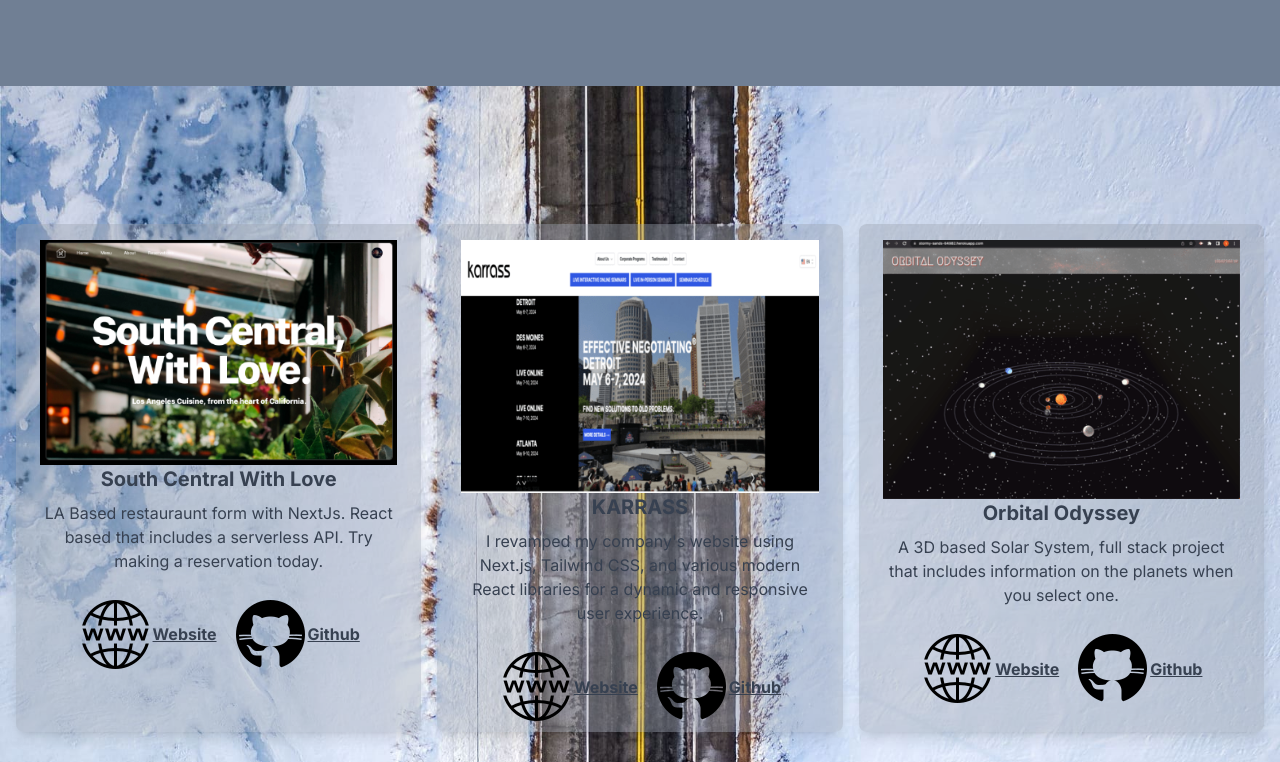
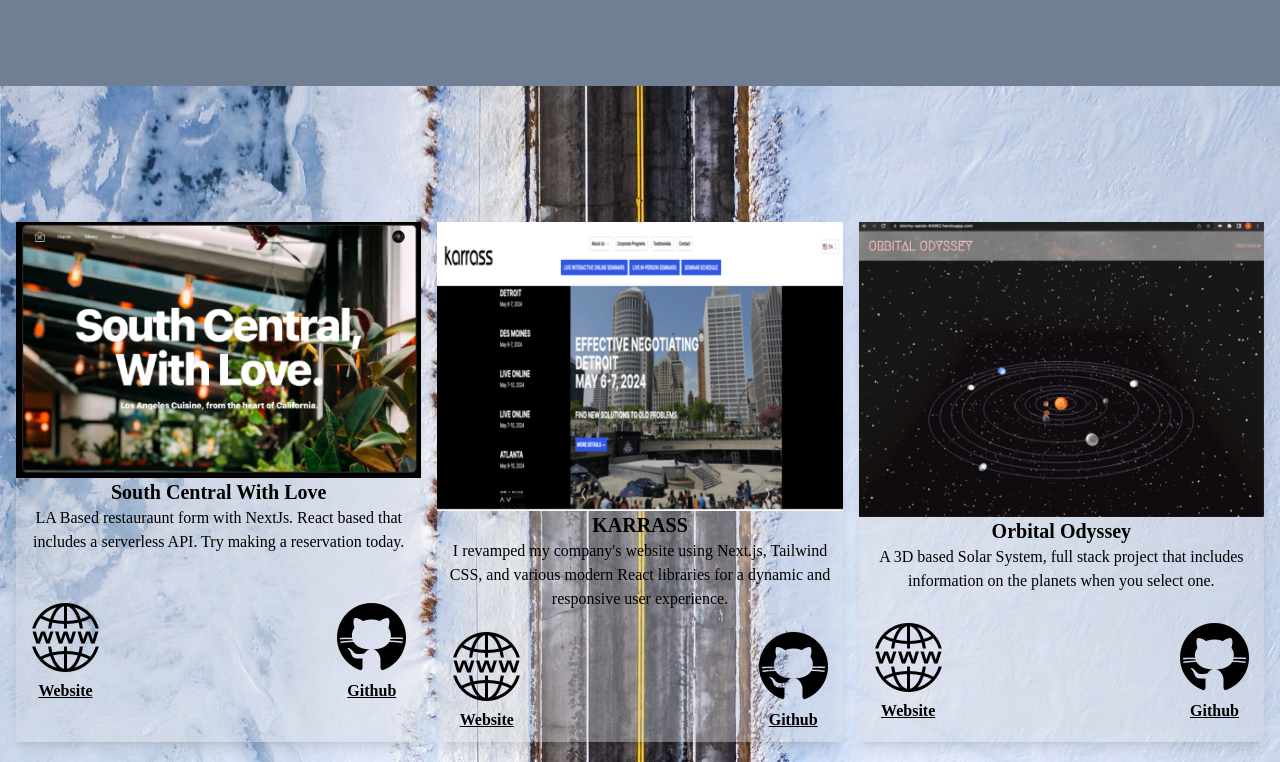
Before and after one commit to Proper-Stevo/Portfolio, a Next.js app: page / in a window 1280 px wide. Shown: the part 1158-1920 px from the top of the page. Built offline with nearby package versions, Linux system fonts and the light colour scheme.

Commit message:
fixed now

```diff
--- a/app/components/Projects.js
+++ b/app/components/Projects.js
@@ -7,7 +7,7 @@
     CardFooter,
     CardHeader,
     CardTitle,
-} from "./Card"
+} from "./Cards"
 
 
 function Projects() {
@@ -54,38 +54,43 @@
     return (
         <>
             <div className="background2" id="GitHub">
-                <div className="min-h-screen flex items-center justify-center ">
+            <div className="min-h-screen flex items-center font-serif justify-center">
                     <div className="container mx-auto px-4">
-                        <div className="flex flex-wrap justify-center -mx-2">
-                            {projectsInfo.map((project, index) => (
-                                <div key={index} className="w-full sm:w-1/2 lg:w-1/3 px-2 mb-4 flex justify-center lg:text-gray-700  sm:text-white">
-                                    <div className="bg-gray-400 bg-opacity-40 rounded-lg shadow-lg w-full">
-                                        <div className="text-center px-6 py-4">
-                                            <DisplayProject project={project.title} />
-                                            <h2 className="text-xl font-bold mb-2 hover:text-white">{project.title}</h2>
-                                            <p className="">{project.description}</p>
-                                        </div>
-                                        <div className="flex justify-center py-2 ">
-                                            <a href={project.demo} className="underline font-bold flex items-center mr-4 hover:text-white">
-                                                <img src="./images/urlBadge.png" alt="Website Icon" className="" />
-                                                <span>Website</span>
-                                            </a>
-                                            <a href={project.github} className="underline font-bold flex items-center hover:text-white">
-                                                <img src="./images/gbBadge.png" alt="Github Icon" className="" />
-                                                <span>Github</span>
-                                            </a>
-                                        </div>
+                        <div className="flex flex-wrap -mx-2 justify-center">
+                            {projectsInfo.map((project, index) => {
+                                return (
+                                    <div key={index} className="w-full text-black sm:w-1/2 lg:w-1/3 px-2 mb-4">
+                                        <Card className="text-center h-full bg-gray-300 bg-opacity-40 shadow-lg flex flex-col justify-between mt-16 lg:mt-1">
+                                            <CardHeader>
+                                                <DisplayProject project={project.title} />
+                                                <CardTitle className="text-xl font-bold hover:text-white">{project.title}</CardTitle>
+                                                <CardDescription>{project.description}</CardDescription>
+                                            </CardHeader>
+                                            <CardContent>
+                                                <div className="px-3 mt-4 mb-2 flex flex-col sm:flex-row items-center justify-center sm:justify-between gap-2">
+                                                    <p className="mb-2 sm:mb-0 hover:text-white">
+                                                        <a href={project.demo} className="underline font-bold flex flex-col items-center justify-center">
+                                                            <img src="./images/urlBadge.png" alt="names" className="mb-1" />
+                                                            <span className="mt-1 sm:mt-0">Website</span>
+                                                        </a>
+                                                    </p>
+                                                    <p className="hover:text-white">
+                                                        <a href={project.github} className="underline font-bold flex flex-col items-center justify-center">
+                                                            <img src="./images/gbBadge.png" alt="github tags" className="mb-1" />
+                                                            <span className="mt-1 sm:mt-0">Github</span>
+                                                        </a>
+                                                    </p>
+                                                </div>
+                                            </CardContent>
+                                            <CardFooter>
+                                            </CardFooter>
+                                        </Card>
                                     </div>
-                                </div>
-                            ))}
+                                );
+                            })}
                         </div>
                     </div>
                 </div>
-
-
-
-
-
             </div>
         </>
     )
```
Also changed, not shown: app/components/Cards.js (renamed from app/components/Card.js).
